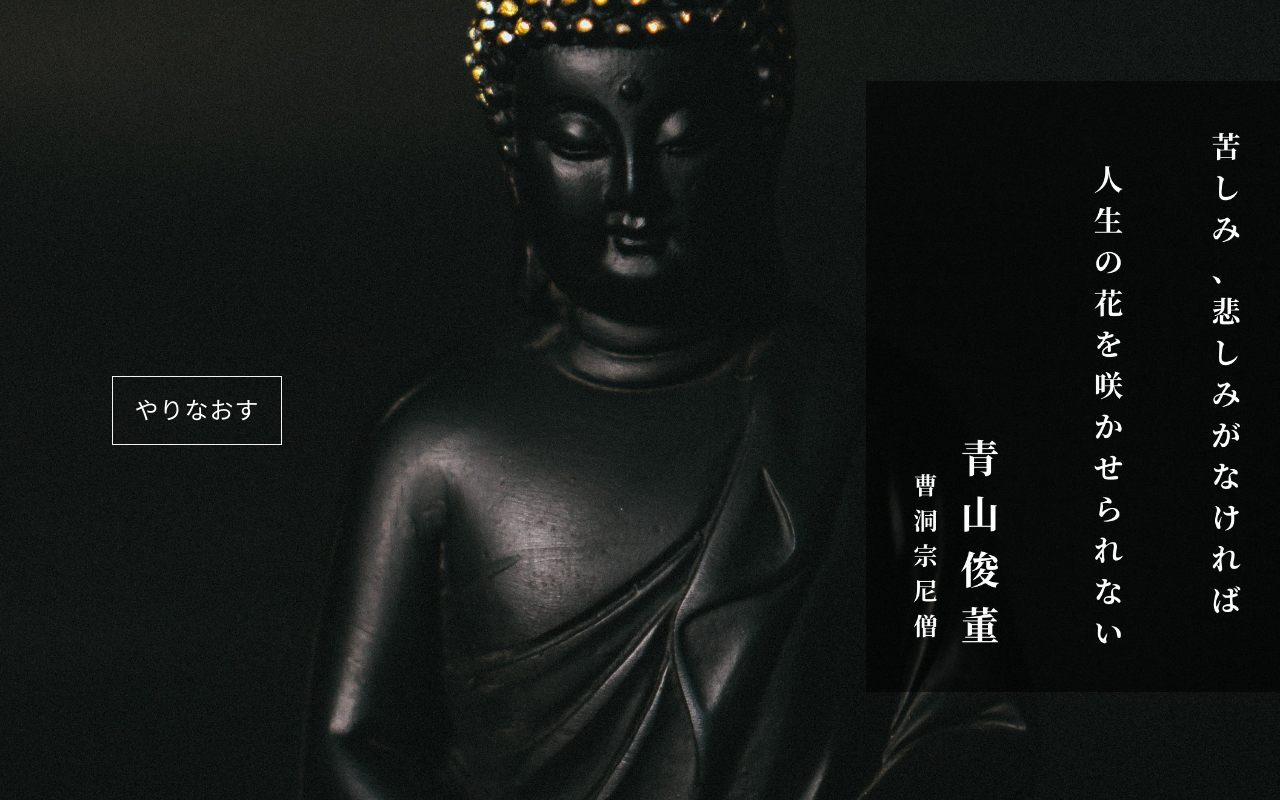
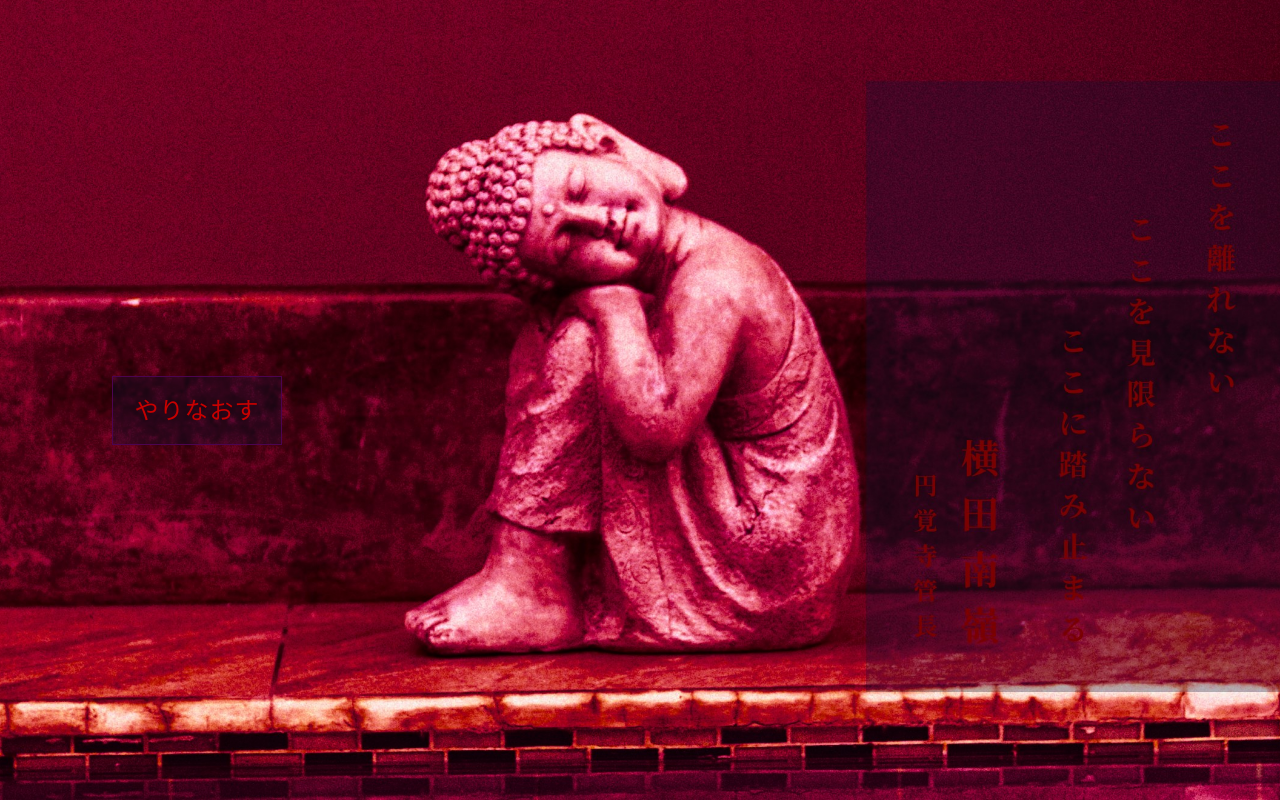
Before and after one commit to Yuma0802/tukuaso-project, a React (Create React App) app: page /game/1/lost in a window 1280 px wide. Built offline with nearby package versions, Linux system fonts and the light colour scheme.

Commit message:
#33 done

```diff
--- a/src/App.js
+++ b/src/App.js
@@ -6,20 +6,23 @@
 import TitlePage from './Presentational/Organisms/TitlePage';
 import Explanation from './Presentational/Organisms/Explanation';
 import ClearOrOutTemplate from './Presentational/Organisms/ClearOrOutTemplate';
+import Lv3OutPage from './Presentational/Organisms/Lv3OutPage';
 
 function App() {
   return (
-    <BrowserRouter>
-      <Switch>
-        <Route exact path='/'><TitlePage /></Route>
-        <Route exact path='/explanation'><Explanation /></Route>
-        <Route exact path='/game/:lv'><GameMain /></Route>
-        <Route exact path='/game/1/success'><ClearOrOutTemplate num={0} text="つぎへ" toPath="/game/2" /></Route>
-        <Route exact path='/game/1/lost'><ClearOrOutTemplate num={1} text="やりなおす" toPath="/game/1" /></Route>
-        <Route exact path='/game/2/success'><ClearOrOutTemplate num={2} text="つぎへ" toPath="/game/3" /></Route>
-        <Route exact path='/game/2/lost'><ClearOrOutTemplate num={3} text="やりなおす" toPath="/game/2" /></Route>
-      </Switch>
-    </BrowserRouter>
+    // <BrowserRouter>
+    //   <Switch>
+    //     <Route exact path='/'><TitlePage /></Route>
+    //     <Route exact path='/explanation'><Explanation /></Route>
+    //     <Route exact path='/game/:lv'><GameMain /></Route>
+    //     <Route exact path='/game/1/success'><ClearOrOutTemplate num={0} text="つぎへ" toPath="/game/2" /></Route>
+    //     <Route exact path='/game/1/lost'><ClearOrOutTemplate num={1} text="やりなおす" toPath="/game/1" /></Route>
+    //     <Route exact path='/game/2/success'><ClearOrOutTemplate num={2} text="つぎへ" toPath="/game/3" /></Route>
+    //     <Route exact path='/game/2/lost'><ClearOrOutTemplate num={3} text="やりなおす" toPath="/game/2" /></Route>
+    //   </Switch>
+    // </BrowserRouter>
+
+    <Lv3OutPage />
   );
 }
 
--- a/src/Presentational/Atoms/CommonBtn.js
+++ b/src/Presentational/Atoms/CommonBtn.js
@@ -25,11 +25,13 @@
     color: white;
     background-color: transparent;
 
+    outline: none;
+
   &:hover {
     cursor: pointer;
     color: black;
     background-color: #F3F3F3;
-    transition: 2.0s ;
+    transition: 300ms ;
   }
   &::after {
     top: 0;
--- /dev/null
+++ b/src/Presentational/Organisms/Lv3OutPage.js
@@ -0,0 +1,98 @@
+import React from "react";
+import styled from 'styled-components';
+import out3Img from '../../img/out_3.jpg';
+import CommonBtn from "../Atoms/CommonBtn";
+
+const Lv3OutPage = (props) => {
+
+  return(
+    <WholeWraps>
+
+    <BtnWraper>
+    <SCommonBtnWrap >やりなおす</SCommonBtnWrap>
+    </BtnWraper>
+  </WholeWraps>
+  );
+};
+
+const WholeWraps = styled.div`
+  //display: flex;
+  position: relative;
+  width: 100%;
+  min-height: 100vh;
+
+  /* 画像ファイルの指定 */
+  background-image: url(${out3Img});
+
+  /* 画像を常に天地左右の中央に配置 */
+  background-position: center center;
+
+  /* 画像をタイル状に繰り返し表示しない */
+  background-repeat: no-repeat;
+
+  /* コンテンツの高さが画像の高さより大きい時、動かないように固定 */
+  background-attachment: fixed;
+
+  /* 表示するコンテナの大きさに基づいて、背景画像を調整 */
+  background-size: cover;
+
+  /* 背景画像が読み込まれる前に表示される背景のカラー */
+  background-color: #464646;
+`;
+
+const BtnWraper = styled.div`
+  position: absolute;
+  top: 0;
+  right: 70%;
+  bottom: 0;
+  left: 0;
+  margin: auto; /*上下左右中央に*/
+  height: 48px;
+  width: 160px;
+`;
+
+const SCommonBtnWrap = styled.button`
+    height: 69px;
+    width: 170px;
+    display: inline-block;
+    text-align: center;
+    border: 1px solid #4B0451;
+    font-family: 'Noto Serif JP';
+    font-style: normal;
+    font-weight: 400;
+    font-size: 24px;
+    line-height: 34px;
+    letter-spacing: 0.04em;
+    color: rgba(200,0,0);
+    background-color: rgba(13,17,53,0.3) ;
+
+    outline: none !important;
+    -webkit-appearance: none !important;
+    -moz-appearance: none !important;
+    appearance: none !important;
+
+  &:hover {
+    cursor: pointer;
+    color: black;
+    background-color: rgba(172,0,0,0.5);
+    transition: 300ms ;
+  }
+  &::after {
+    top: 0;
+    left: 0;
+    width: 100%;
+    height: 100%;
+    -webkit-transform: scale(.5);
+    transform: scale(.5);
+    color: #2B012F;
+  }
+  &:hover::after {
+    background: #333;
+    -webkit-transform: scale(1);
+    transform: scale(1);
+    color: #2B012F;
+ }
+`;
+
+
+export default Lv3OutPage;
```
Also changed, not shown: src/img/out_3.jpg (added).
